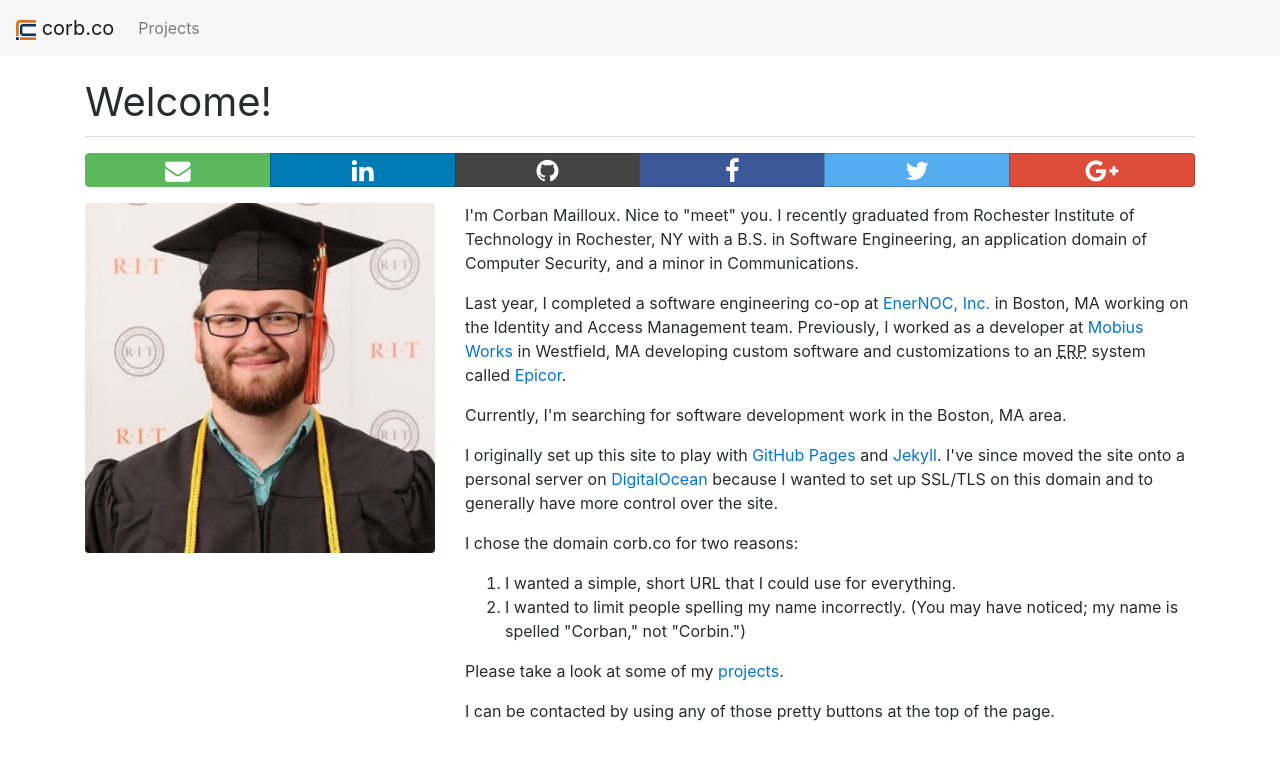
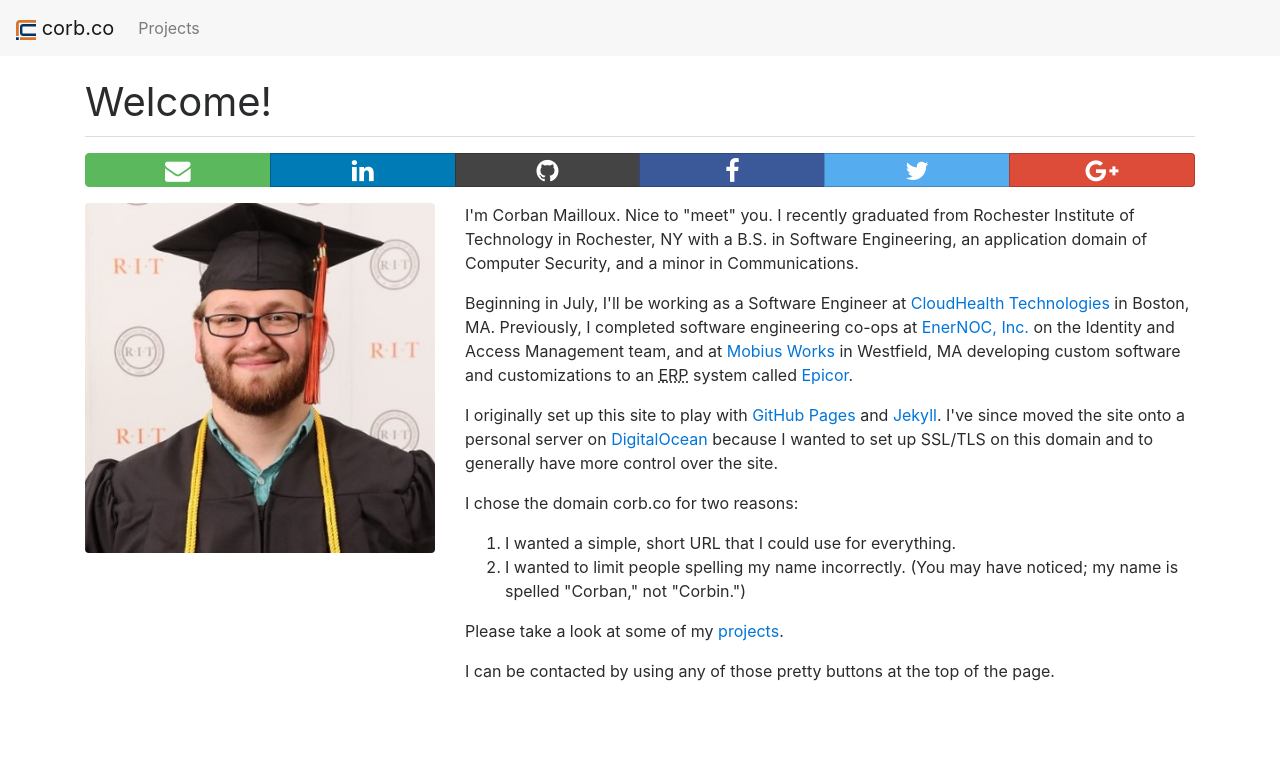
Before and after one commit to corbanmailloux/corb.co, a Jekyll site: the page built from index.html, in a window 1280 px wide. Shown: the top 760 px of the page. Built offline with Jekyll 4.4.1, drawn with Linux system fonts in a browser that asks for light colours; nearby versions of some CDN libraries; Markdown is read by kramdown in place of the engine named in the settings.

Commit message:
Update work listing on index.

```diff
--- a/index.html
+++ b/index.html
@@ -23,10 +23,8 @@
             I'm Corban Mailloux. Nice to "meet" you. I recently graduated from Rochester Institute of Technology in Rochester, NY with a B.S. in Software Engineering, an application domain of Computer Security, and a minor in Communications.
         </p>
         <p>
-            Last year, I completed a software engineering co-op at <a href="https://www.enernoc.com/" target="_blank">EnerNOC, Inc.</a> in Boston, MA working on the Identity and Access Management team. Previously, I worked as a developer at <a href="http://mobiusworks.com/" target="_blank">Mobius Works</a> in Westfield, MA developing custom software and customizations to an <abbr title="Enterprise Resource Planning">ERP</abbr> system called <a href="http://www.epicor.com/" target="_blank">Epicor</a>.
-        </p>
-        <p>
-            Currently, I'm searching for software development work in the Boston, MA area.
+            Beginning in July, I'll be working as a Software Engineer at <a href="https://www.cloudhealthtech.com/" target="_blank">CloudHealth Technologies</a> in Boston, MA.
+            Previously, I completed software engineering co-ops at <a href="https://www.enernoc.com/" target="_blank">EnerNOC, Inc.</a> on the Identity and Access Management team, and at <a href="http://mobiusworks.com/" target="_blank">Mobius Works</a> in Westfield, MA developing custom software and customizations to an <abbr title="Enterprise Resource Planning">ERP</abbr> system called <a href="http://www.epicor.com/" target="_blank">Epicor</a>.
         </p>
         <p>
             I originally set up this site to play with <a href="https://pages.github.com/" target="_blank">GitHub Pages</a> and <a href="https://jekyllrb.com/" target="_blank">Jekyll</a>. I've since moved the site onto a personal server on <a href="https://www.digitalocean.com/" target="_blank">DigitalOcean</a> because I wanted to set up SSL/TLS on this domain and to generally have more control over the site.
```
